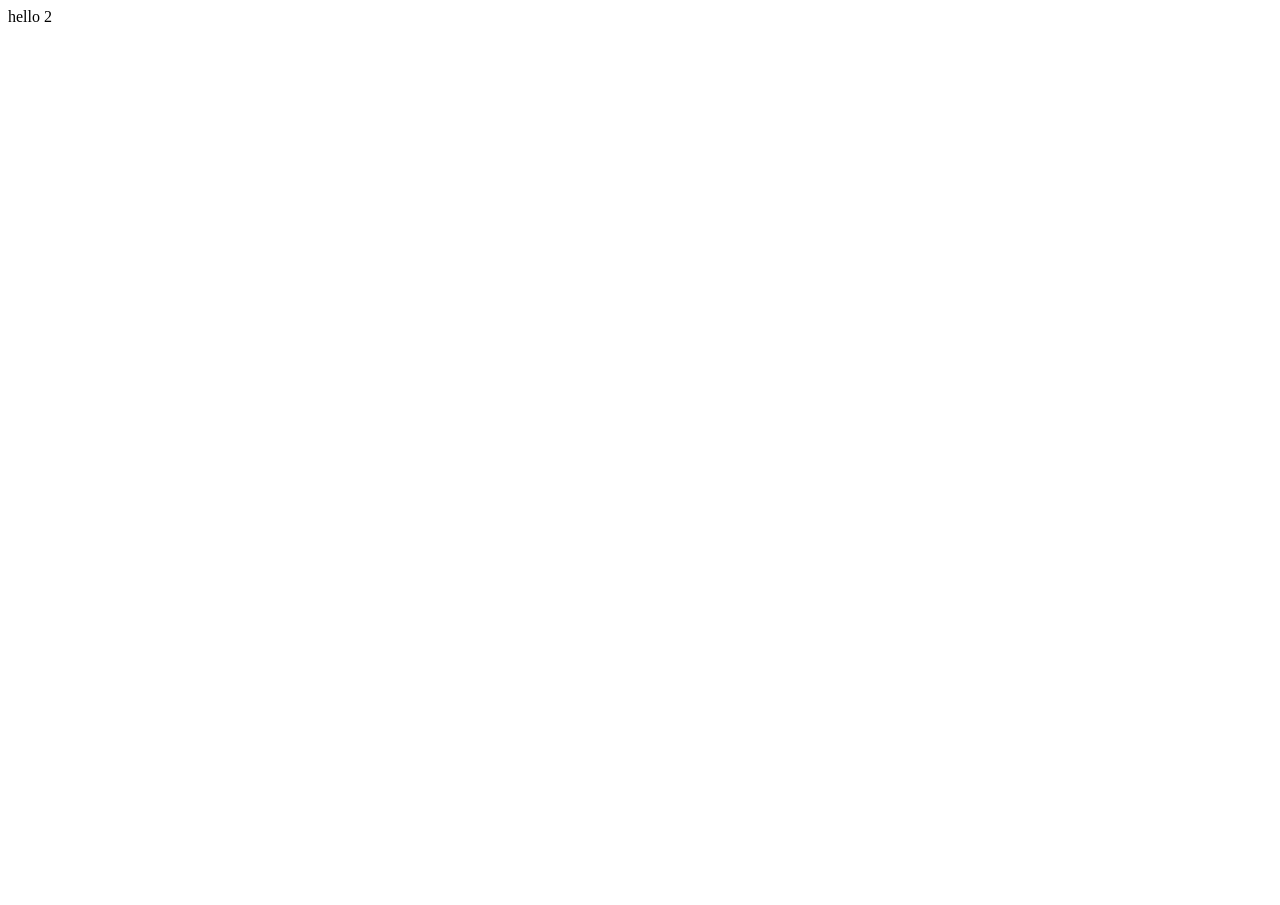
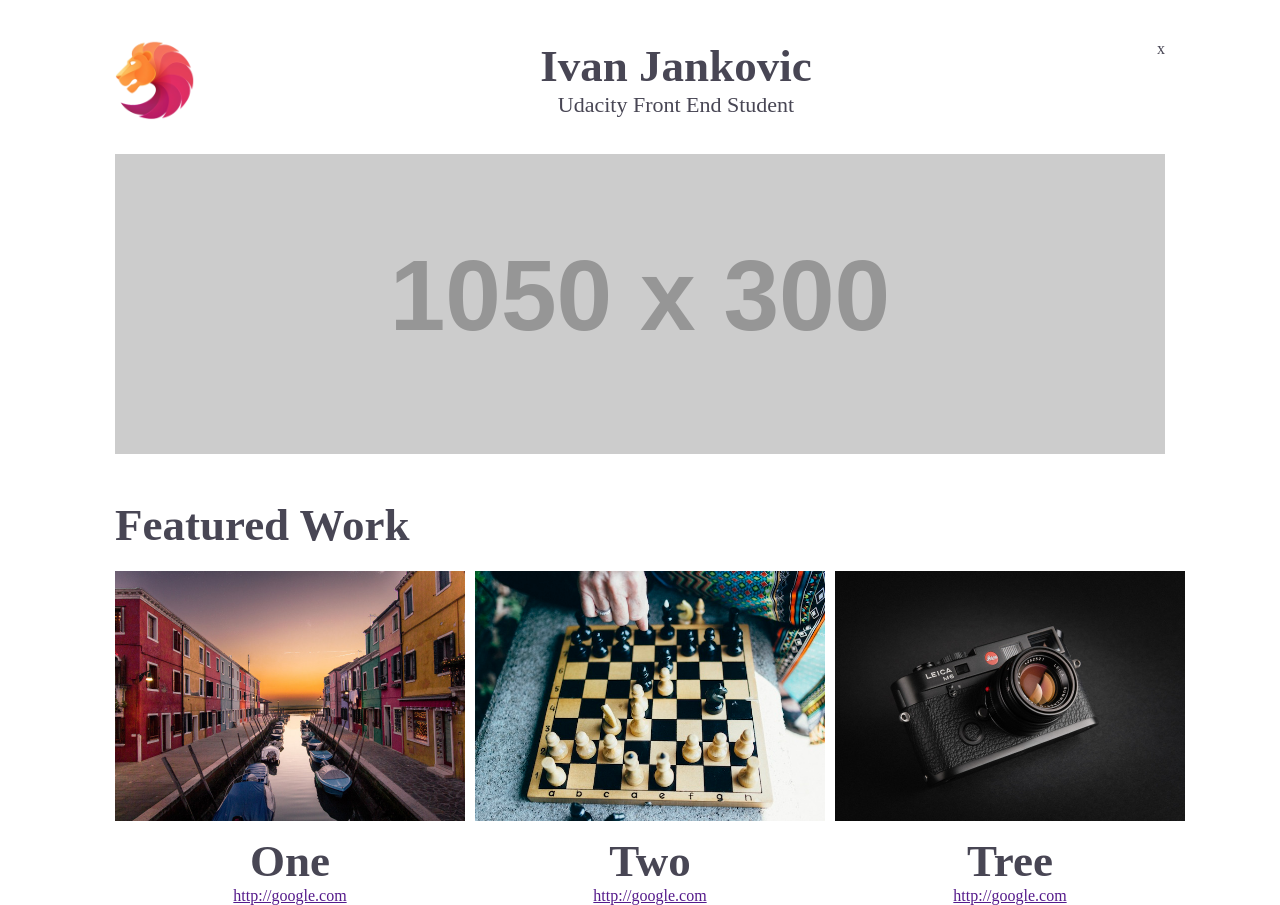
Before and after one commit to ivanjanko/test2, a plain HTML site: page index.html in a window 1280 px wide. Before the commit the page ends 800 px from the top, so only its background shows below. Drawn offline with Linux system fonts and the light colour scheme; placeholder pictures from the web are drawn by us.

Commit message:
Add files via upload

```diff
--- /dev/null
+++ b/css/styles.css
@@ -0,0 +1,98 @@
+*,
+*:before,
+*:after {
+    box-sizing: border-box;
+    margin: 0;
+    padding: 0;
+}
+body {
+    font-family: nobile;
+    color: #484654;
+}
+.text-hdr {
+    font-size: 7vw;
+}
+.text-item {
+    font-size: 5vw;
+}
+.header,
+.featured,
+.content-header {
+    text-align: center;
+}
+.header-img {
+    max-width: 40px;
+}
+.hero-img {
+    margin: 20px 0px;
+}
+.featured-img {
+    margin: 10px 0px;
+    max-width: 350px;
+}
+.header {
+    padding-top: 20px;
+}
+
+
+
+@media screen and (min-width: 450px) {
+    .header-img {
+        max-width: 60px;
+    }
+    .text-hdr {
+        font-size: 6vw;
+    }
+    .text-item {
+        font-size: 4vw;
+    }
+}
+@media screen and (min-width: 750px) {
+    .header-img {
+        max-width: 80px;
+    }
+    .header {
+        justify-content: space-between;
+        /* margin: 0 auto 30px; */
+        /* text-align: right; */
+    }
+
+    .header,
+    .hero-img,
+    .content-header,
+    .featured {
+        display: flex;
+        margin: 0 auto;
+        max-width: 1050px;
+    }
+    .hero-img {
+        margin-bottom: 45px;
+        margin-top: 30px;
+    }
+    .featured {
+        margin: 10px auto 0;
+    }
+    .text-hdr {
+        font-size: 4vw;
+    }
+    .text-item {
+        font-size: 2vw;
+    }
+    .featured-item {
+        margin-right: 10px;
+    }
+    .featured-item:last-child {
+        margin-right: 0px;
+    }
+}
+@media screen and (min-width: 1050px) {
+    .text-hdr {
+        font-size: 45px;
+    }
+    .text-item {
+        font-size: 22px;
+    }
+    .header {
+        padding-top: 40px;
+    }
+}
--- a/index.html
+++ b/index.html
@@ -1 +1,47 @@
-hello 2
+<!DOCTYPE html>
+<html>
+
+<head>
+    <meta charset="utf-8" />
+    <meta http-equiv="X-UA-Compatible" content="IE=edge">
+    <title>Ivan's Portfolio</title>
+    <meta name="viewport" content="width=device-width, initial-scale=1">
+    <link rel="stylesheet" type="text/css" media="screen" href="css/styles.css" />
+</head>
+
+<body>
+    <header class="header">
+        <div class="header-logo">
+            <img src="images/lion_logo.png" alt="Udacity Logo" class="header-img responsive-img"/>
+        </div>
+        <div class="header-text">
+            <h1 class="header-name text-hdr">Ivan Jankovic</h1>
+            <p class="header-title text-item">Udacity Front End Student</p>
+        </div>x
+    </header>
+    <main class="content">
+        <img src="http://via.placeholder.com/1050x300" srcset="http://via.placeholder.com/350x300 350w, http://via.placeholder.com/700x300 700w, http://via.placeholder.com/1050x300 1050w" sizes="100vw"  alt="Hero Image" class="hero-img"/>
+        <section class="featured-work">
+            <h2 class="content-header text-hdr">Featured Work</h2>
+            <div class="featured">
+                <div class="featured-item">
+                    <img src="images/1.jpeg" alt="Featured Image 1" class="featured-img responsive-img" />
+                    <h3 class="featured-header text-hdr">One </h3>
+                    <p class="fetured-text"><a href="" class="featured-link">http://google.com</a></p>
+                </div>
+                <div class="featured-item">
+                    <img src="images/2.jpeg" alt="Featured Image 2" class="featured-img responsive-img" />
+                    <h3 class="featured-header text-hdr">Two</h3>
+                    <p class="fetured-text"><a href="" class="featured-link">http://google.com</a></p>
+                </div>
+                <div class="featured-item">
+                    <img src="images/3.jpeg" alt="Featured Image 3" class="featured-img responsive-img" />
+                    <h3 class="featured-header text-hdr">Tree</h3>
+                    <p class="fetured-text"><a href="" class="featured-link">http://google.com</a></p>
+                </div>
+            </div>
+        </section>
+    </main>
+</body>
+
+</html>
```
Also changed, not shown: images/1.jpeg (added), images/2.jpeg (added), images/3.jpeg (added), images/lion_logo.png (added), large.jpg (added), medium.jpg (added), small.jpg (added).
